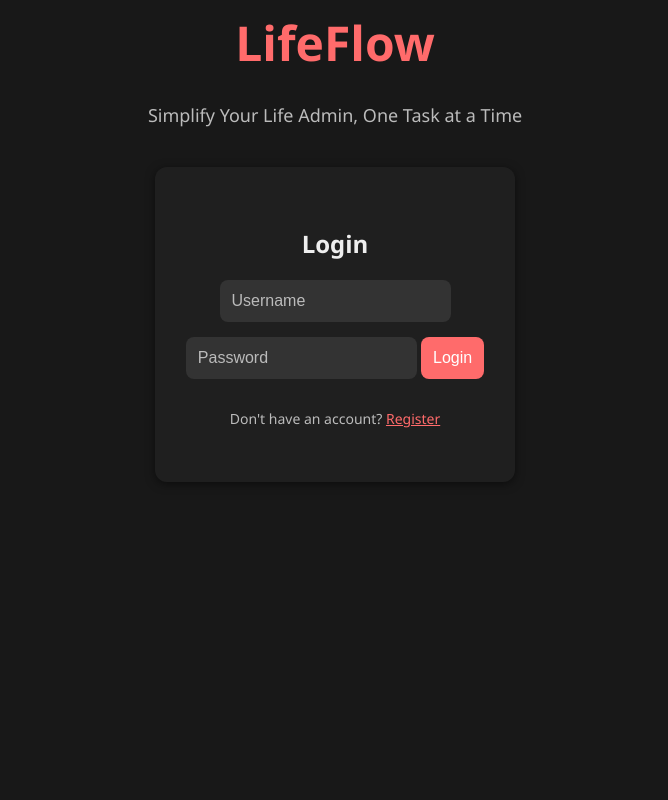
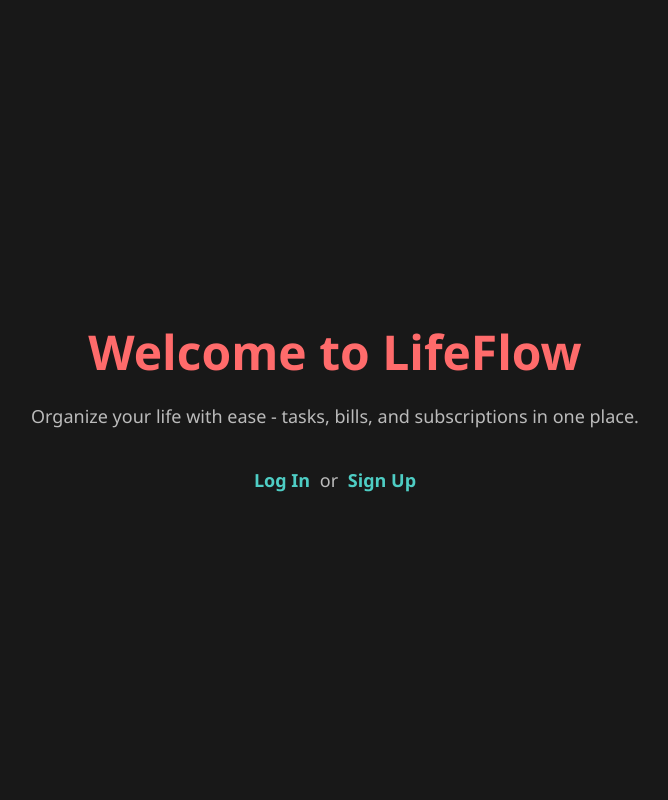
Before and after one commit to Dhananjay625/LifeFlow, a Django app: page / in a window 1280 px wide. Shown: the whole page, without its empty margins (305-973 px from the left). Run offline with Django 4.2, Linux system fonts and the light colour scheme.

Commit message:
Added Landing Page

```diff
--- a/LifeFlow/LifeFlow/urls.py
+++ b/LifeFlow/LifeFlow/urls.py
@@ -19,10 +19,11 @@ from main import views
 
 urlpatterns = [
     path('admin/', admin.site.urls),
-     path('', views.login, name='login'),
+    path('', views.LandingPage, name='LandingPage'),
     path('calender/', views.calender, name='calender'),
     path('Subscription/', views.Subscription, name='Subscription'),
     path('TaskManager/', views.TaskManager, name='TaskManager'),
     path('BillManager/', views.BillManager, name='BillManager'),
-    path('register/', views.register, name='register')
+    path('register/', views.register, name='register'),
+    path('login/', views.login, name='login'),
 ]
--- a/LifeFlow/main/static/index.css
+++ b/LifeFlow/main/static/index.css
@@ -18,6 +18,8 @@ body {
 .container {
   display: flex;
   min-height: 100vh;
+  animation: fadeInPage 1s ease forwards;
+  opacity: 0;
 }
 
 .sidebar {
@@ -309,14 +311,15 @@ h1 {
   display: flex;
   flex-direction: column;
   align-items: center;
-  justify-content: cent
+  justify-content: center;
   height: 100vh;
   background: var(--background-dark);
   text-align: center;
   opacity: 0;
-  animation: fadeIn 1s forwards;
-  animation-delay: 1s;
+  transform: scale(0.8);
+  animation: fadeInPage 1s ease forwards;
 }
+
 
 .title {
   font-size: 48px;
@@ -384,6 +387,9 @@ h1 {
   text-decoration: underline;
 }
 
+
+/* Landing Page + Intro Animation (added for LandingPage.html) */
+
 .intro-screen {
   height: 100vh;
   width: 100vw;
@@ -396,41 +402,111 @@ h1 {
   top: 0;
   left: 0;
   z-index: 1000;
+  animation: fadeOutIntro 4s forwards;
+  animation-delay: 0s;
 }
 
-.life, .flow {
+.intro-text {
   font-size: 64px;
   font-weight: bold;
   color: var(--primary-color);
-  margin: 0 10px;
-  opacity: 1;
-  animation: slideAway 1s forwards;
+  opacity: 0;
+  animation: appearFade 4s forwards;
 }
 
-.life {
-  animation-name: slideTopLeft;
+@keyframes appearFade {
+  0%   { opacity: 0; transform: scale(0.9); }
+  20%  { opacity: 1; transform: scale(1); }
+  60%  { opacity: 1; transform: scale(1); }
+  100% { opacity: 0; transform: scale(1.1); }
 }
 
-.flow {
-  animation-name: slideBottomRight;
+@keyframes fadeOutIntro {
+  0%   { opacity: 1; }
+  75%  { opacity: 1; }
+  100% { opacity: 0; visibility: hidden; }
 }
 
-@keyframes slideTopLeft {
-  0% { transform: translate(0, 0); opacity: 1; }
-  100% { transform: translate(-200px, -200px); opacity: 0; }
+.landing-container {
+  min-height: 100vh;
+  display: flex;
+  justify-content: center;
+  align-items: center;
+  flex-direction: column;
+  text-align: center;
+  opacity: 0;
+  animation: fadeInLanding 2s forwards;
+  animation-delay: 4s;
 }
 
-@keyframes slideBottomRight {
-  0% { transform: translate(0, 0); opacity: 1; }
-  100% { transform: translate(200px, 200px); opacity: 0; }
+@keyframes fadeInLanding {
+  from { opacity: 0; }
+  to   { opacity: 1; }
 }
 
-.hidden {
-  display: none;
+.landing-header h1 {
+  font-size: 48px;
+  color: var(--primary-color);
+  margin-bottom: 20px;
 }
 
-@keyframes fadeIn {
-  to {
+.landing-header p {
+  font-size: 18px;
+  color: var(--text-muted);
+  margin-bottom: 40px;
+}
+
+.auth-buttons {
+  display: flex;
+  gap: 20px;
+}
+
+.auth-buttons .btn {
+  padding: 12px 24px;
+  background-color: var(--secondary-color);
+  color: white;
+  text-decoration: none;
+  font-size: 16px;
+  font-weight: bold;
+  border-radius: 8px;
+  transition: background-color 0.3s, transform 0.2s;
+}
+
+.auth-buttons .btn:hover {
+  background-color: #3cbdb6;
+  transform: scale(1.05);
+}
+
+.auth-links {
+  margin-top: 30px;
+  font-size: 18px;
+  color: var(--text-muted);
+}
+
+.auth-links a {
+  color: var(--secondary-color);
+  text-decoration: none;
+  font-weight: 600;
+  margin: 0 5px;
+  transition: color 0.3s;
+}
+
+.auth-links a:hover {
+  color: var(--accent-color);
+}
+
+@keyframes loginAppear {
+  0% {
+    opacity: 0;
+    transform: scale(0.8);
+  }
+  100% {
     opacity: 1;
+    transform: scale(1);
   }
 }
+
+@keyframes fadeInPage {
+  from { opacity: 0; }
+  to { opacity: 1; }
+}
--- /dev/null
+++ b/LifeFlow/main/templates/LandingPage.html
@@ -0,0 +1,30 @@
+<!DOCTYPE html>
+<html lang="en">
+<head>
+    <meta charset="UTF-8">
+    <meta name="viewport" content="width=device-width, initial-scale=1.0">
+    <title>LifeFlow - Welcome</title>
+    {% load static %}
+    <link rel="stylesheet" href="{% static 'index.css' %}">
+</head>
+
+<body>
+
+    <!-- Intro Animation -->
+    <div class="intro-screen">
+        <div class="intro-text">LifeFlow</div>
+    </div>
+
+    <!-- Landing Page Content -->
+    <div class="landing-container">
+        <header class="landing-header">
+            <h1>Welcome to LifeFlow</h1>
+            <p>Organize your life with ease - tasks, bills, and subscriptions in one place.</p>
+            <div class="auth-links">
+                <a href="{% url 'login' %}">Log In</a> or <a href="{% url 'register' %}">Sign Up</a>
+            </div>
+        </header>
+    </div>
+
+</body>
+</html>
--- a/LifeFlow/main/templates/index.html
+++ b/LifeFlow/main/templates/index.html
@@ -9,11 +9,7 @@
 </head>
 
 <body>
-  <div class="intro-screen" id="intro">
-    <span class="life">Life</span><span class="flow">Flow</span>
-  </div>
-
-  <div class="login-container hidden" id="login">
+  <div class="login-container" id="login">
     <h1 class="title">LifeFlow</h1>
     <p class="tagline">Simplify Your Life Admin, One Task at a Time</p>
 
--- a/LifeFlow/main/views.py
+++ b/LifeFlow/main/views.py
@@ -17,3 +17,6 @@ def BillManager(request):
 
 def register(request):
     return render(request, 'register.html')
+
+def LandingPage(request):
+    return render(request, 'LandingPage.html')
```
